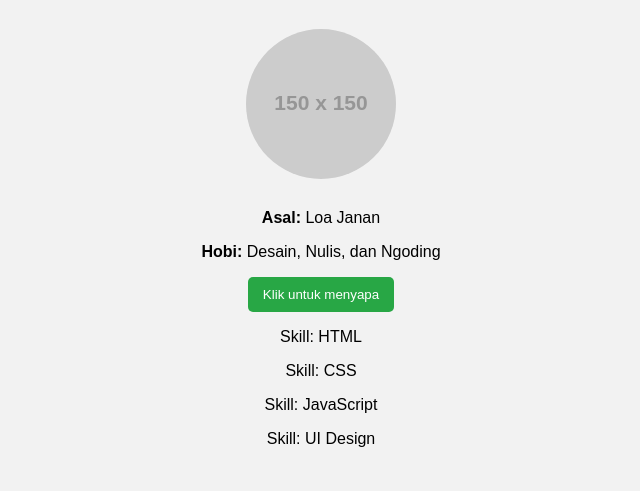
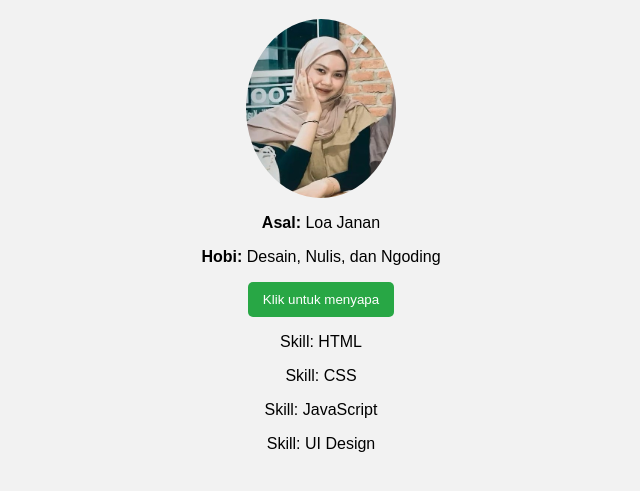
Before and after one commit to Nuridayati/latihanprofil-developer, a plain HTML site: page index.html in a window 1280 px wide. Shown: the part 89-580 px from the top of the page, without its empty margins (319-959 px from the left). Drawn offline with Linux system fonts and the light colour scheme; placeholder pictures from the web are drawn by us.

Commit message:
Add files via upload

```diff
--- a/index.html
+++ b/index.html
@@ -7,7 +7,7 @@
 </head>
 <body>
   <h1>Halo! Saya Nuridayati</h1>
-  <img src="https://via.placeholder.com/150" alt="Foto Profil">
+  <img src="nuriaku.jpg" alt="Foto Profil" widht="150">
   <p><strong>Asal:</strong> Loa Janan</p>
   <p><strong>Hobi:</strong> Desain, Nulis, dan Ngoding</p>
 
--- a/style.css
+++ b/style.css
@@ -6,8 +6,11 @@ body {
   }
 
   img {
+    width: 150px;
+    height: auto;
     border-radius: 50%;
-    margin: 10px 0;
+    margin: 10px auto;
+    display: block;
   }
 
   button {
```
Also changed, not shown: nuriaku.jpg (added).
